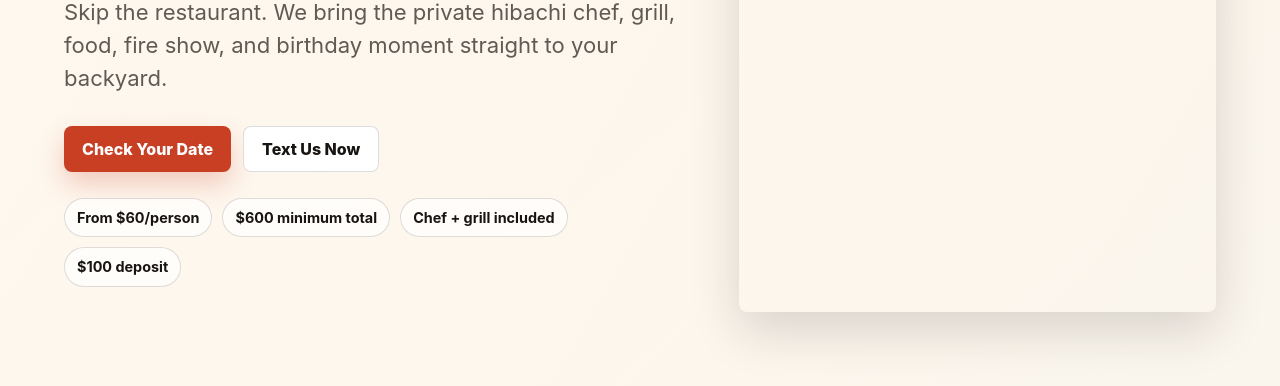
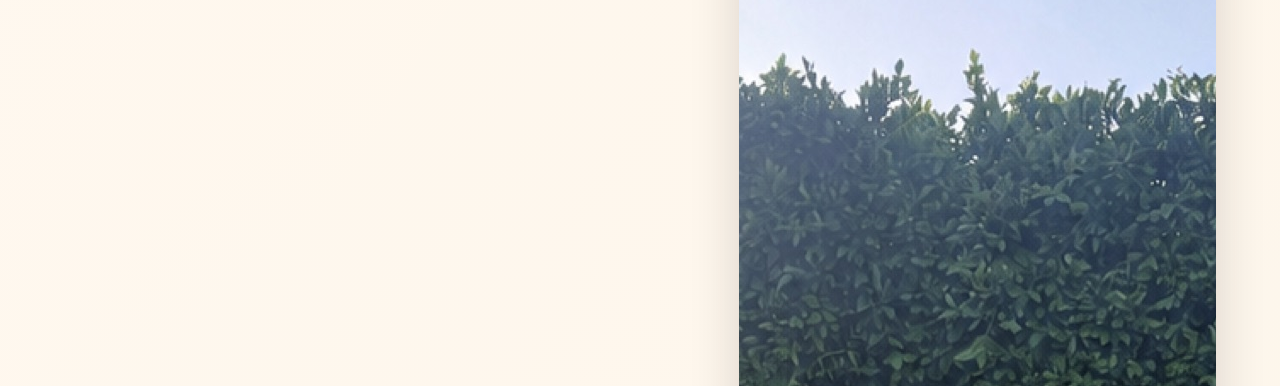
Before and after one commit to sizzlesocial2026-ctrl/sizzle-yard-hibachi, a website: page index.html in a window 1280 px wide. Shown: the part 740-1126 px from the top of the page. Drawn offline with Linux system fonts and the light colour scheme.

Commit message:
Fix homepage hero image reference
Use an existing real event photo so the live homepage hero image loads correctly.

```diff
--- a/index.html
+++ b/index.html
@@ -10,7 +10,7 @@
     >
     <meta property="og:title" content="Sizzle Yard Hibachi | Birthday Hibachi At Home in Los Angeles">
     <meta property="og:description" content="Private chef, grill, food, fire show, and birthday moment from $60/person. Serving Los Angeles and nearby Southern California areas.">
-    <meta property="og:image" content="https://sizzleyardhibachi.com/assets/generated/chef-apron-phone-hero-v4.jpg">
+    <meta property="og:image" content="https://sizzleyardhibachi.com/assets/hibachi-grill-party-setup.jpg">
     <meta property="og:type" content="website">
     <meta property="og:url" content="https://sizzleyardhibachi.com/">
     <meta name="twitter:card" content="summary_large_image">
@@ -88,7 +88,7 @@
           </div>
         </div>
         <div class="hero-media">
-          <img src="assets/generated/chef-apron-phone-hero-v4.jpg" alt="Mobile hibachi chef cooking for a backyard birthday party" width="461" height="900">
+          <img src="assets/birthday-hibachi-fire-moment.jpg" alt="Birthday hibachi party at home with a fire moment and backyard table setup" width="1600" height="2843">
         </div>
       </section>
 
```
